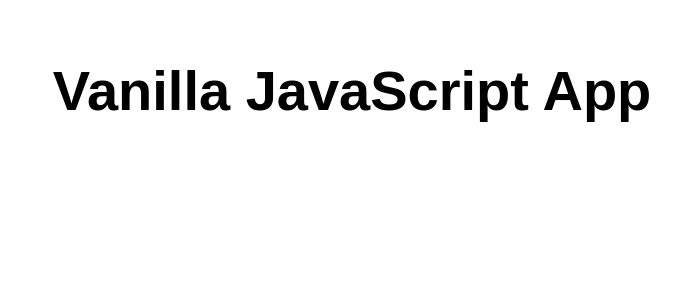
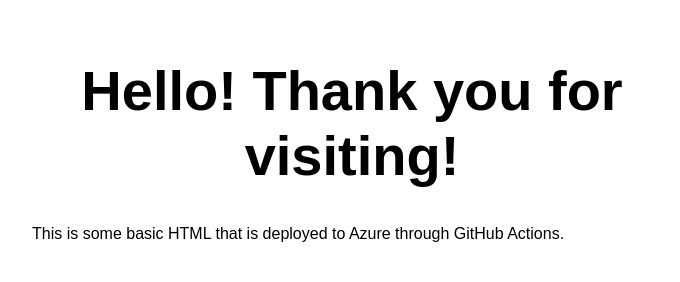
Before and after one commit to jnedved/nedveddev, a plain HTML site: page index.html in a window 1280 px wide. Shown: the whole page, without its empty margins (288-968 px from the left). Drawn offline with Linux system fonts and the light colour scheme.

Commit message:
new change

```diff
--- a/index.html
+++ b/index.html
@@ -5,12 +5,13 @@
   <meta charset="UTF-8">
   <meta name="viewport" content="width=device-width, initial-scale=1.0">
   <link rel="stylesheet" href="styles.css">
-  <title>Vanilla JavaScript App</title>
+  <title>Static HTML Test</title>
 </head>
 
 <body>
   <main>
-    <h1>Vanilla JavaScript App</h1>
+    <h1>Hello! Thank you for visiting!</h1>
+    <p>This is some basic HTML that is deployed to Azure through GitHub Actions.</p>
   </main>
 </body>
 
```
